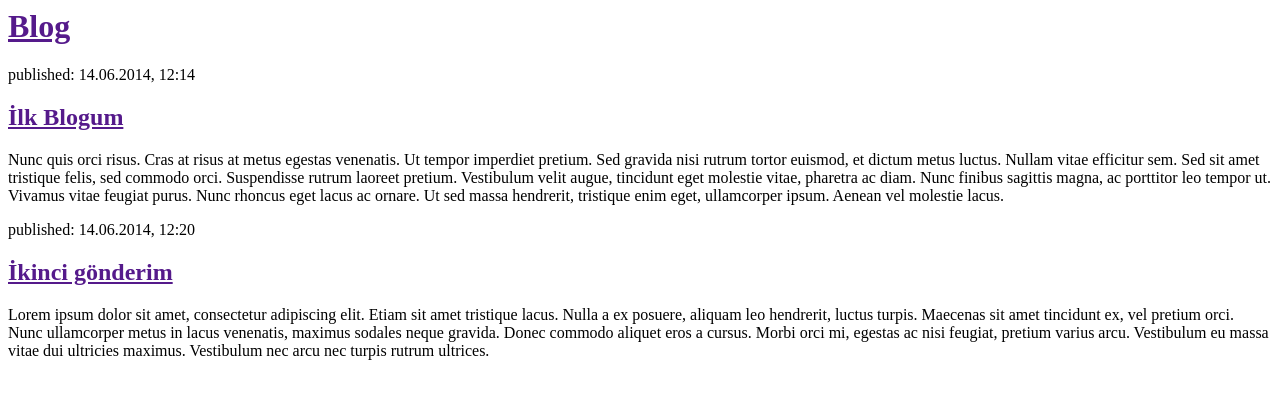
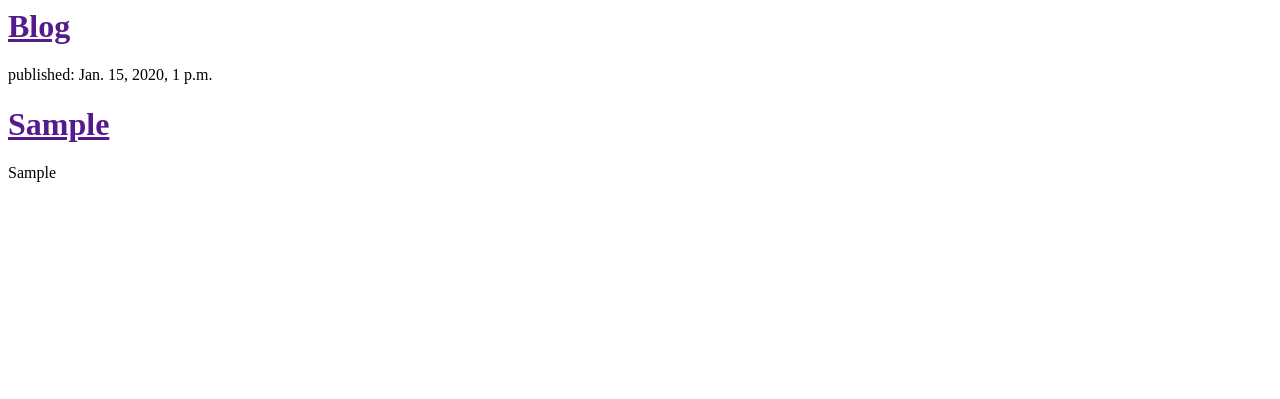
Before and after one commit to sedatak/denemeDjango, a Django app: template blog/templates/blog/post_list.html in a window 1280 px wide. Shown: the top 399 px of the page. Run offline with Django 3.2, Linux system fonts and the light colour scheme; the template is opened without the code that fills it: values that come from a table or form of the project are taken from there, others are empty; tables that the repository leaves empty hold one stand-in row (values such as "Sample post").

Commit message:
Veritabanındaki veriler templatede gösterildi

```diff
--- a/blog/templates/blog/post_list.html
+++ b/blog/templates/blog/post_list.html
@@ -7,16 +7,13 @@
             <h1><a href="">Blog</a></h1>
         </div>
 
-        <div>
-            <p>published: 14.06.2014, 12:14</p>
-            <h2><a href="">İlk Blogum</a></h2>
-            <p>Nunc quis orci risus. Cras at risus at metus egestas venenatis. Ut tempor imperdiet pretium. Sed gravida nisi rutrum tortor euismod, et dictum metus luctus. Nullam vitae efficitur sem. Sed sit amet tristique felis, sed commodo orci. Suspendisse rutrum laoreet pretium. Vestibulum velit augue, tincidunt eget molestie vitae, pharetra ac diam. Nunc finibus sagittis magna, ac porttitor leo tempor ut. Vivamus vitae feugiat purus. Nunc rhoncus eget lacus ac ornare. Ut sed massa hendrerit, tristique enim eget, ullamcorper ipsum. Aenean vel molestie lacus.</p>
-        </div>
+        {% for post in posts %}
+            <div>
+                <p>published: {{ post.yayinlanma_tarihi }}</p>
+                <h1><a href="">{{ post.baslik }}</a></h1>
+                <p>{{ post.yazi|linebreaks }}</p>
+            </div>
+        {% endfor %}
 
-        <div>
-            <p>published: 14.06.2014, 12:20</p>
-            <h2><a href="">İkinci gönderim</a></h2>
-            <p>Lorem ipsum dolor sit amet, consectetur adipiscing elit. Etiam sit amet tristique lacus. Nulla a ex posuere, aliquam leo hendrerit, luctus turpis. Maecenas sit amet tincidunt ex, vel pretium orci. Nunc ullamcorper metus in lacus venenatis, maximus sodales neque gravida. Donec commodo aliquet eros a cursus. Morbi orci mi, egestas ac nisi feugiat, pretium varius arcu. Vestibulum eu massa vitae dui ultricies maximus. Vestibulum nec arcu nec turpis rutrum ultrices.</p>
-        </div>
     </body>
 </html>
--- a/blog/views.py
+++ b/blog/views.py
@@ -1,5 +1,7 @@
 from django.shortcuts import render
-
+from django.utils import timezone
+from .models import Post
 
 def post_list(request):
-    return render(request, 'blog/post_list.html', {})
+    posts = Post.objects.filter(yayinlanma_tarihi__lte=timezone.now()).order_by('yayinlanma_tarihi')
+    return render(request, 'blog/post_list.html', {'posts': posts})
```
